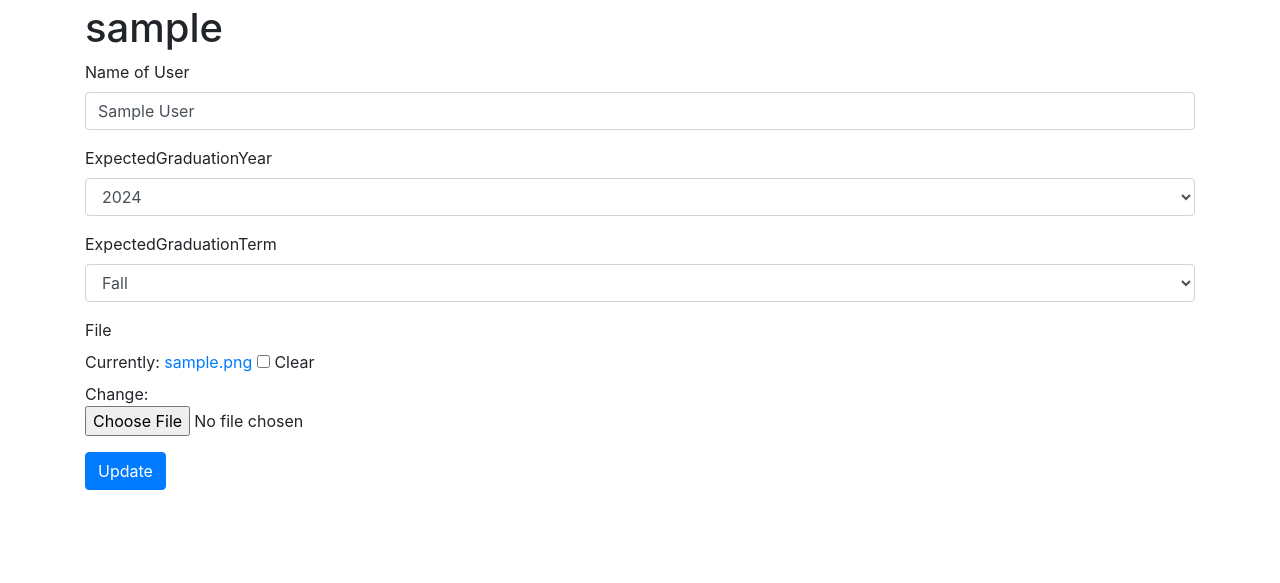
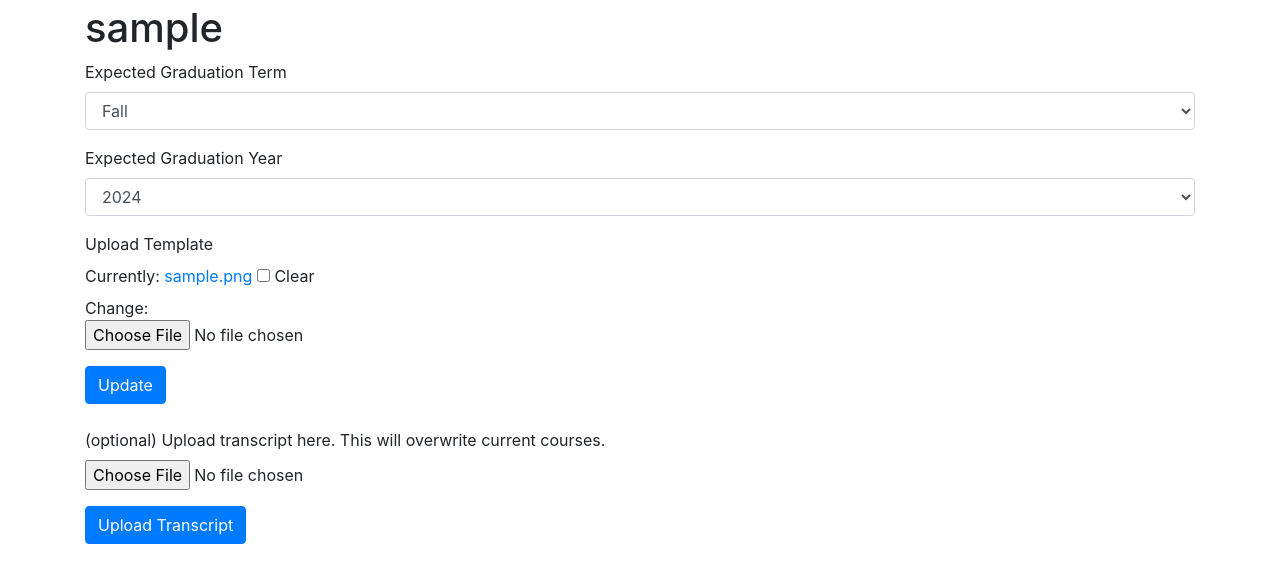
Before and after one commit to 347S24/347-final-project-team-17, a Django app: page /users/~update/ in a window 1280 px wide. Shown: the part 56-639 px from the top of the page. Run offline with Django 3.2, Linux system fonts and the light colour scheme; a user stored in the database is signed in; tables that the repository leaves empty hold one stand-in row (values such as "Sample post"); some libraries are stand-ins or nearby versions.

Commit message:
Implement transcript parsing to user courses - Added pdf transcript parsing utility - Temporarily displays user courses on user details page - Updated edit profile with new functionality

```diff
--- a/courseplanner/templates/users/user_form.html
+++ b/courseplanner/templates/users/user_form.html
@@ -5,13 +5,19 @@
 
 {% block content %}
   <h1>{{ user.username }}</h1>
-  <form class="form-horizontal" method="post" action="{% url 'users:update' %}" enctype="multipart/form-data">
+
+  <form method="post" enctype="multipart/form-data">
     {% csrf_token %}
-    {{ form|crispy }}
-    <div class="control-group">
-      <div class="controls">
-        <button type="submit" class="btn btn-primary">Update</button>
-      </div>
-    </div>
+    {{ update_form|crispy }}
+    <button type="submit" name="user_update_submit" class="btn btn-primary">Update</button>
   </form>
+
+  <br>
+
+  <form method="post" enctype="multipart/form-data">
+    {% csrf_token %}
+    {{ transcript_form|crispy }}
+    <button type="submit" name="transcript_upload_submit" class="btn btn-primary">Upload Transcript</button>
+  </form>
+
 {% endblock %}
--- a/courseplanner/users/admin.py
+++ b/courseplanner/users/admin.py
@@ -22,5 +22,5 @@ class UserAdmin(auth_admin.UserAdmin):
 
 @admin.register(UserCourse)
 class UserCourseAdmin(admin.ModelAdmin):
-    list_display = ['user', 'code', 'name', 'credits', 'grade']
-    search_fields = ['code', 'name']
+    list_display = ['user', 'code', 'credits', 'grade']
+    search_fields = ['code']
--- a/courseplanner/users/forms.py
+++ b/courseplanner/users/forms.py
@@ -2,8 +2,10 @@ from django import forms as form
 from django.contrib.auth import get_user_model, forms
 from django.core.exceptions import ValidationError
 from django.utils.translation import gettext_lazy as _
+from django.core.validators import FileExtensionValidator
 from .models import Term
 from ..utils.utils import get_graduation_years
+
 
 
 User = get_user_model()
@@ -64,3 +66,18 @@ class UserCreationForm(forms.UserCreationForm):
         raise ValidationError(
             self.error_messages["duplicate_username"]
         )
+
+class UserUpdateForm(form.ModelForm):
+    class Meta:
+        model = User
+        fields = ['expectedGraduationTerm', 'expectedGraduationYear', 'file']
+        labels = {
+            'expectedGraduationTerm' : 'Expected Graduation Term',
+            'expectedGraduationYear' : 'Expected Graduation Year',
+            'file' : 'Upload Template'
+        }
+
+class TranscriptUploadForm(form.Form):
+    transcript = form.FileField(label='(optional) Upload transcript here. This will overwrite current courses.',
+                                validators=[FileExtensionValidator(allowed_extensions=["pdf"])],
+                                required=False)
--- a/courseplanner/users/models.py
+++ b/courseplanner/users/models.py
@@ -38,11 +38,13 @@ class User(AbstractUser):
     POSSIBLE_YEARS = get_graduation_years()
     expectedGraduationYear = models.IntegerField(
         choices=POSSIBLE_YEARS,
-        blank=True)
+        null=True,
+        blank=True,)
     # GradTerm
     expectedGraduationTerm = models.CharField(
         max_length=6,
         choices=Term.choices,
+        null=True,
         blank=True,
     )
 
@@ -58,9 +60,8 @@ class User(AbstractUser):
 class UserCourse(models.Model):
     user = models.ForeignKey(User, on_delete=models.CASCADE, related_name='courses')
     code = models.CharField(max_length=10, verbose_name=_('Course Code'))
-    name = models.CharField(max_length=255, verbose_name=_('Course Name'))
     credits = models.IntegerField(verbose_name=_('Credits'))
-    grade = models.CharField(max_length=2, choices=Grade.choices, verbose_name=_('Grade'))
+    grade = models.CharField(max_length=2, choices=Grade.choices, verbose_name=_('Grade'), null=True)
 
     def __str__(self):
-        return f'{self.code} - {self.name}'
+        return f'({self.credits}) {self.code} - {self.grade}'
--- a/courseplanner/users/views.py
+++ b/courseplanner/users/views.py
@@ -1,11 +1,23 @@
+from typing import Any
 from django.contrib.auth import get_user_model
 from django.contrib.auth.mixins import LoginRequiredMixin
+from django.http import HttpResponse
+from django.shortcuts import redirect
 from django.urls import reverse
 from django.views.generic import (
     DetailView,
     RedirectView,
-    UpdateView,
+    TemplateView,
 )
+from .forms import (
+    UserUpdateForm,
+    TranscriptUploadForm,
+)
+from .models import (
+    UserCourse
+)
+from ..utils.utils import extract_course_info
+from django.contrib import messages
 
 User = get_user_model()
 
@@ -17,37 +29,53 @@ class UserDetailView(LoginRequiredMixin, DetailView):
     slug_field = "username"
     slug_url_kwarg = "username"
 
+    def get_context_data(self, **kwargs):
+        context = super().get_context_data(**kwargs)
+        user_courses = UserCourse.objects.filter(user=self.request.user)
+        context['user_courses'] = user_courses
+        return context
 
 user_detail_view = UserDetailView.as_view()
 
+class UserUpdateView(LoginRequiredMixin, TemplateView):
 
-class UserUpdateView(LoginRequiredMixin, UpdateView):
-    fields = [
-        "name",
-        "expectedGraduationYear",
-        "expectedGraduationTerm",
-        "file"
-    ]
+    template_name = "users/user_form.html"
 
-    # We already imported user in the View code above,
-    #   remember?
-    model = User
+    def post(self, request, *args, **kwargs):
+        user = request.user
+        update_form = UserUpdateForm(request.POST, request.FILES, instance=user)
+        transcript_form = TranscriptUploadForm(request.POST, request.FILES)
 
-    # Send the User Back to Their Own Page after a
-    #   successful Update
-    def get_success_url(self):
-        return reverse(
-            "users:detail",
-            kwargs={'username': self.request.user.username},
-        )
+        if "user_update_submit" in request.POST:
+            if update_form.is_valid():
+                update_form.save()
+                return redirect(request.path_info)
 
-    def get_object(self):
-        # Only Get the User Record for the
-        #   User Making the Request
-        return User.objects.get(
-            username=self.request.user.username
-        )
+        if "transcript_upload_submit" in request.POST:
+            messages.warning(request, "Attempting to validate")
+            if transcript_form.is_valid():
+                uploaded_file = transcript_form.cleaned_data['transcript']
+                courses = extract_course_info(uploaded_file)
+                UserCourse.objects.filter(user=user).delete()
+                for course in courses:
+                    UserCourse.objects.create(user=user, code=course[0], credits=course[1], grade=course[2])
+                messages.success(request, uploaded_file)
 
+        messages.success(request, "Success!")
+        return self.render_to_response({'update_form': update_form, 'transcript_form': transcript_form})
+
+    def get(self, request, *args, **kwargs):
+        update_form = UserUpdateForm(instance=request.user)
+        transcript_form = TranscriptUploadForm
+        return self.render_to_response({'update_form': update_form, 'transcript_form': transcript_form})
+
+    # Consider using this to reduce if branching?
+    # def form_valid(self, form):
+    #     if 'transcript-submit' in self.request.POST:
+    #         form.save()
+    #         return super().form_valid(form)
+    #     else:
+    #         return super().form_valid(form)
 
 user_update_view = UserUpdateView.as_view()
 
--- a/requirements/base.txt
+++ b/requirements/base.txt
@@ -3,6 +3,9 @@ python-slugify==4.0.1  # https://github.com/un33k/python-slugify
 Pillow==7.2.0  # https://github.com/python-pillow/Pillow
 whitenoise==5.2.0  # https://github.com/evansd/whitenoise
 unidecode==1.1.1 # https://pypi.org/project/Unidecode/
+
+# CoursePlanner
+PyPDF2==3.0.1 # https://pypi.org/project/PyPDF2/
 
 # Django
 # ------------------------------------------------------------------------------
```
Also changed, not shown: courseplanner/templates/users/user_detail.html (+10 -1 lines), courseplanner/utils/utils.py (+44 -0 lines), courseplanner/users/migrations/0012_user_file.py (added), courseplanner/users/migrations/0013_auto_20240401_2339.py (added), courseplanner/users/migrations/0014_auto_20240402_0035.py (added), courseplanner/users/migrations/0015_auto_20240402_0040.py (added), courseplanner/users/migrations/0016_auto_20240402_0040.py (added), courseplanner/users/migrations/0017_auto_20240404_1128.py (added), courseplanner/users/migrations/0018_remove_usercourse_name.py (added), courseplanner/users/migrations/0019_auto_20240407_0150.py (added).
